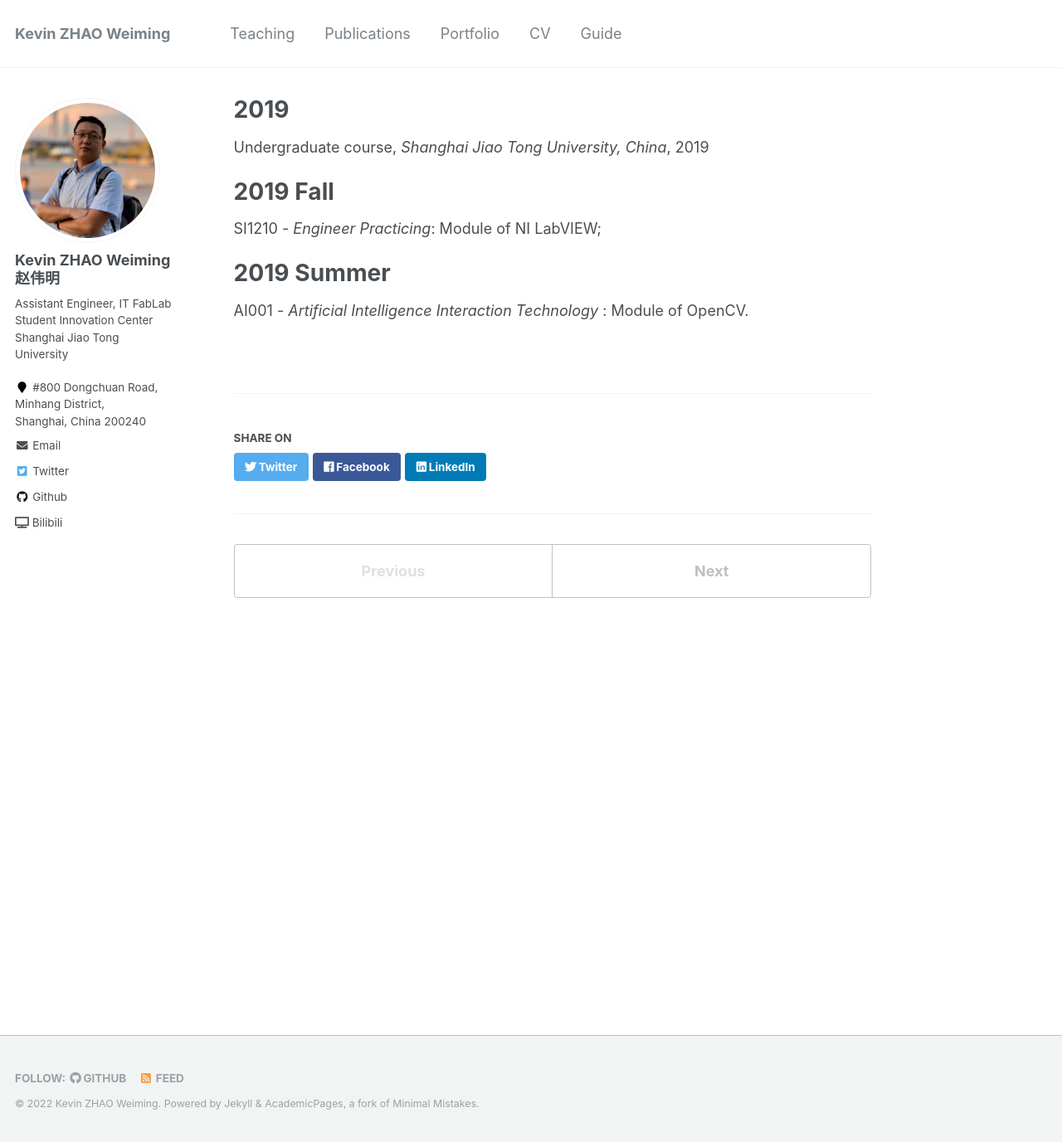
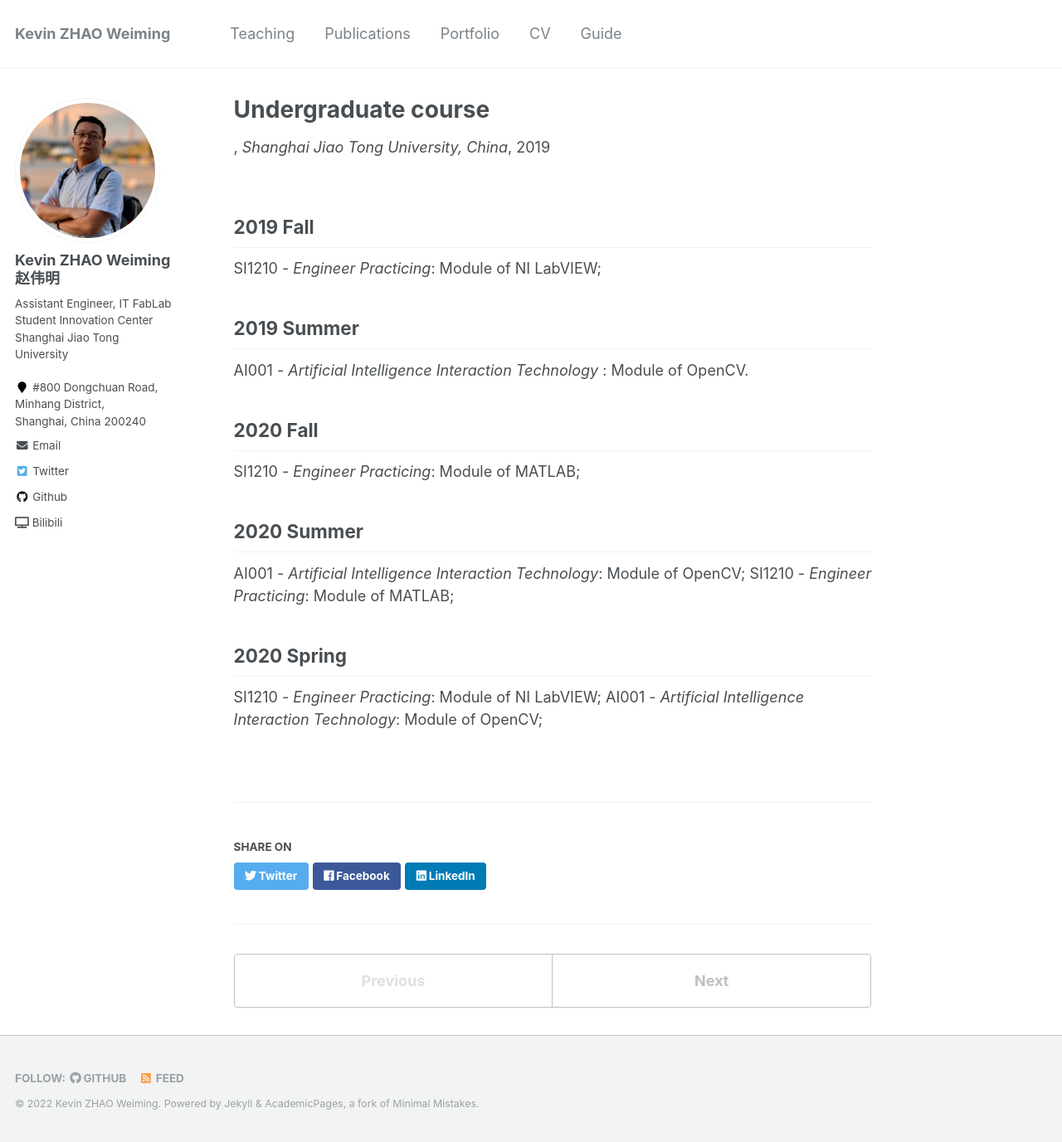
Before and after one commit to zwm0426/zwm0426.github.io, a Jekyll site: the page built from _teaching/2019-teaching-1.md, in a window 1280 px wide and 1377 px high. Shown: the whole window at 83% size. Built offline with Jekyll 4.4.1, drawn with Linux system fonts in a browser that asks for light colours.

Commit message:
Update 2019-teaching-1.md

```diff
--- a/_teaching/2019-teaching-1.md
+++ b/_teaching/2019-teaching-1.md
@@ -1,14 +1,21 @@
 ---
-title: "2019"
+title: "Undergraduate course"
 collection: teaching
-type: "Undergraduate course"
+type:
 permalink: /teaching/2019-teaching-1
 venue: "Shanghai Jiao Tong University, China"
 date: 2019-06-01
 location: "China"
 ---
-# 2019 Fall
+## 2019 Fall
 SI1210 - *Engineer Practicing*: Module of NI LabVIEW;
-
-# 2019 Summer
+## 2019 Summer
 AI001 - *Artificial Intelligence Interaction Technology* : Module of OpenCV.
+## 2020 Fall
+SI1210 - *Engineer Practicing*: Module of MATLAB;
+## 2020 Summer
+AI001 - *Artificial Intelligence Interaction Technology*: Module of OpenCV;
+SI1210 - *Engineer Practicing*: Module of MATLAB;
+## 2020 Spring
+SI1210 - *Engineer Practicing*: Module of NI LabVIEW;
+AI001 - *Artificial Intelligence Interaction Technology*: Module of OpenCV;
```
